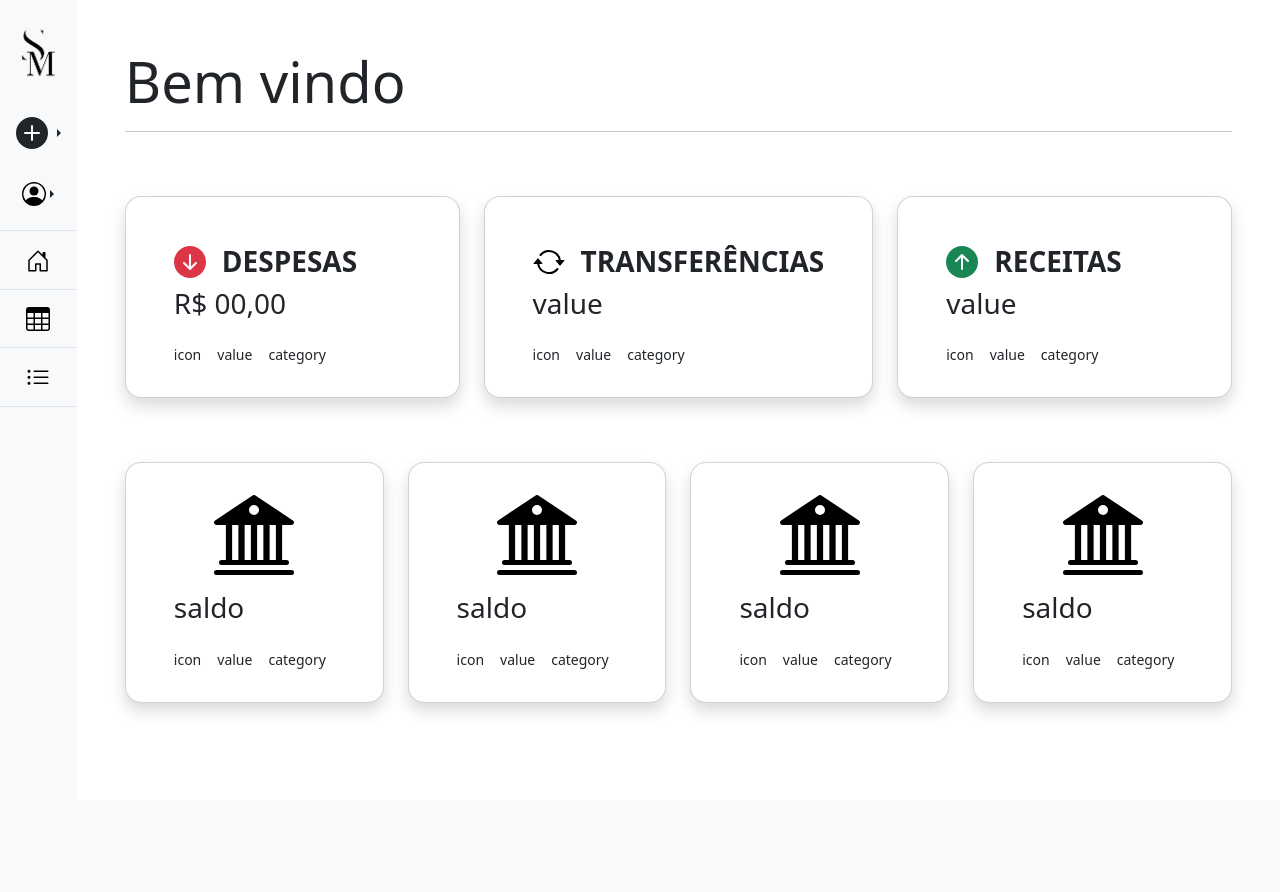
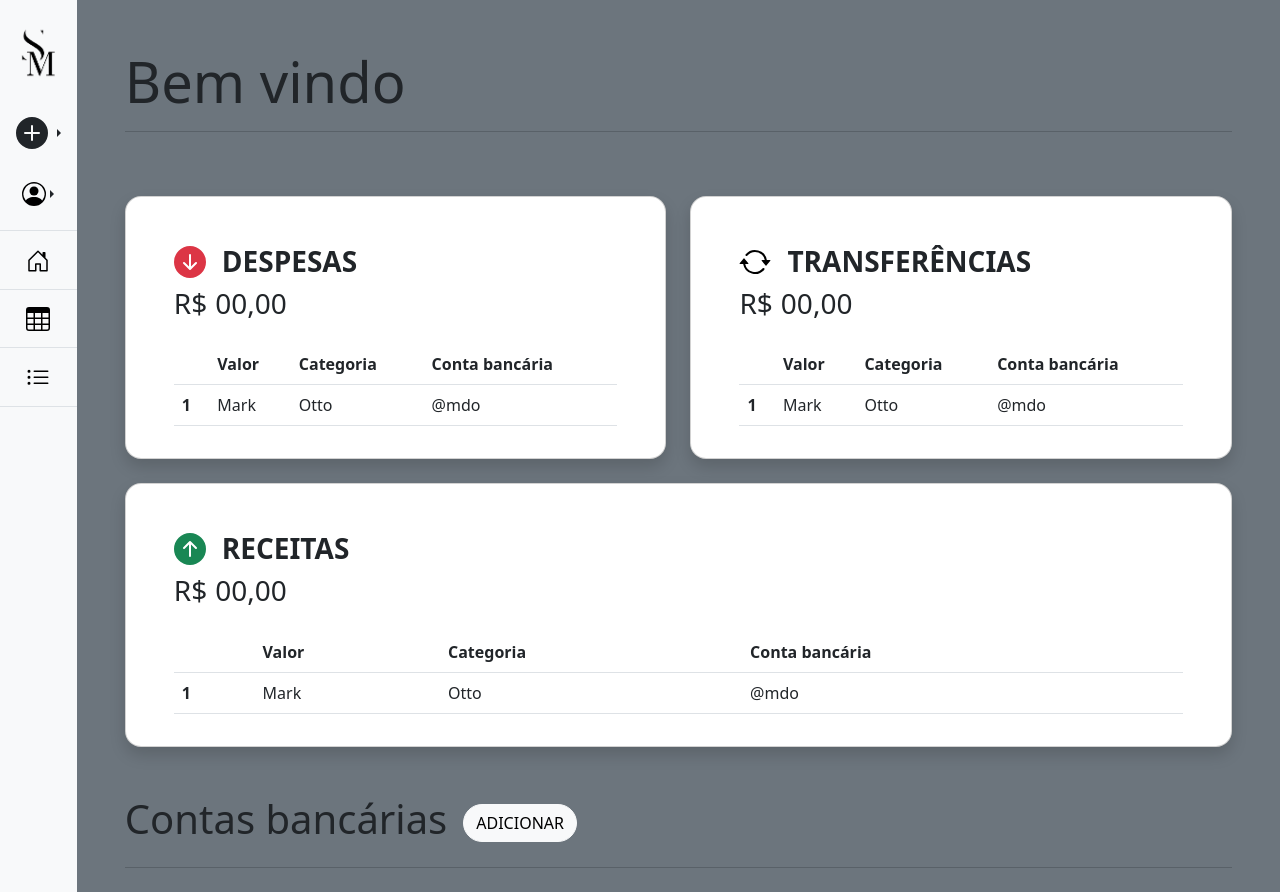
Before and after one commit to lemuel-manske/smart-money-2o, a Flask app: page /app/ in a window 1280 px wide. Before the commit the page ends 712 px from the top, so only its background shows below. Run offline with Flask 2, Linux system fonts and the light colour scheme; data that the repository does not hold is empty.

Commit message:
Atualizando página principal

```diff
--- a/static/js/dashboard/forms/forms.js
+++ b/static/js/dashboard/forms/forms.js
@@ -1,33 +1,98 @@
-const fields = {
-	despesa: {
-		contas_bancarias_select: "#contas-bancarias-despesa",
-		categorias_select: "#categorias-despesa",
-		valor: "#valor-despesa",
-		status: "#status-despesa",
-		descricao: "#descricao-despesa"
-	}
-}
-
 jQuery(function($) {
 
-	cleanErrors();
+	clean_errors();
 
-	$('#despesa-submit').on('click', function () {
-		despesa_fields = fields.despesa
+	check_flash_message();
 
-		let [ contas_bancarias_select, categorias_select, valor, foi_pago, descricao ] = get_validate(
-			despesa_fields.contas_bancarias_select,
-			despesa_fields.categorias_select,
-			despesa_fields.valor,
-			despesa_fields.status,
-			despesa_fields.descricao)
+	$('#conta-bancaria-submit').on('click', function () {
+		conta_bancaria_fields = fields.conta_bancaria;
 
-		is_error = !completed_fieds(despesa_fields.valor, despesa_fields.descricao)
+		let [ nome, saldo ] = get_fields_values(conta_bancaria_fields.nome, conta_bancaria_fields.saldo)
+		let [ moeda, instituicao ] = get_select_fields_values(conta_bancaria_fields.moeda_select,
+				conta_bancaria_fields.instituicao_select)
+
+		is_error = !completed_fieds(conta_bancaria_fields.saldo, conta_bancaria_fields.nome)
 
 		if (!is_error) {
 			$.ajax({
-				url: 'http://localhost:5000/api/create/'
+				url: 'http://localhost:5000/api/create/conta-bancaria',
+				method: 'POST',
+				headers: {
+					'Authorization': 'Bearer ' + localStorage.getItem('x-sm-update-bearer-token')
+				},
+				contentType: 'application/json',
+				dataType: 'json',
+				data: JSON.stringify({
+					nome: nome,
+					saldo: saldo,
+					moeda: moeda,
+					instituicao: instituicao
+				}),
+
+				success: (res) => {
+					sessionStorage.setItem('flash_message', `Conta bancária "${nome}" adicionada com sucesso!`);
+
+					location.reload();
+				},
+
+				error: (xhr) => {
+					response = xhr.responseJSON;
+					console.log(response)
+				}
 			})
 		}
 	})
+
+	// $.ajax({
+	// 	url: 'http://localhost:5000/api/list/contas-bancarias',
+	// 	method: 'GET',
+	// 	headers: {
+	// 		'Authorization': 'Bearer ' + localStorage.getItem('x-sm-update-bearer-token')
+	// 	},
+
+	// 	success: (res) => {
+	// 		// Pegar somente os primeiros 4 elementos
+	// 		let contas_bancarias = (JSON.parse(
+	// 			JSON.stringify(res))).slice(0, 4)
+
+	// 		for (conta of contas_bancarias) {
+	// 			$('#contas-bancarias-resume').append(
+	// 				criar_article_conta_bancaria(conta.id, conta.moeda, conta.instituicao, parseFloat(conta.saldo).toFixed(2))
+	// 			);
+	// 		}
+	// 	}
+	// })
+
+	// $.ajax({
+	// 	url: 'http://localhost:5000/api/list/categorias',
+	// 	method: 'GET',
+	// 	headers: {
+	// 		'Authorization': 'Bearer ' + localStorage.getItem('x-sm-update-bearer-token')
+	// 	},
+
+	// 	success: (categorias) => {
+	// 		for (cat of categorias) {
+	// 			alert(cat)
+	// 		}
+	// 	}
+	// })
+
+	// $('#despesa-submit').on('click', function () {
+	// 	despesa_fields = fields.despesa
+
+	// 	let [ contas_bancarias_select, categorias_select, valor, foi_pago, descricao ] = get_validate(
+	// 		despesa_fields.contas_bancarias_select,
+	// 		despesa_fields.categorias_select,
+	// 		despesa_fields.valor,
+	// 		despesa_fields.status,
+	// 		despesa_fields.descricao)
+
+	// 	is_error = !completed_fieds(despesa_fields.valor, despesa_fields.descricao)
+
+	// 	if (!is_error) {
+	// 		$.ajax({
+	// 			url: 'http://localhost:5000/api/create/'
+	// 		})
+	// 	}
+	// })
 })
--- a/static/js/utils.js
+++ b/static/js/utils.js
@@ -2,13 +2,17 @@ function get_fields_values(...fields) {
 	return fields.map((id) => $(id).val());
 }
 
-function showError(field, msg) {
+function get_select_fields_values(...fields) {
+	return fields.map((id) => $(`${id} option:selected`).attr('value'));
+}
+
+function show_error(field, msg) {
 	$(field).toggleClass('is-invalid', true);
 	$(field).parent().toggleClass('is-invalid', true);
 	$(field + '-erro').text(msg);
 }
 
-function showSuperError(id, msg) {
+function show_super_error(id, msg) {
 	$(id).text(msg);
 }
 
@@ -16,14 +20,14 @@ function completed_fieds(...fields) {
 	let tmp = true;
 	for (let field of fields) {
 		if (!$(field).val()) {
-			showError(field, 'Preencha o campo.');
+			show_error(field, 'Preencha o campo.');
 			tmp = false;
 		}
 	}
 	return tmp;
 }
 
-function cleanErrors() {
+function clean_errors() {
 	$('.form-control').on('input', function() {
 		$(this).removeClass('is-invalid');
 	});
@@ -31,3 +35,16 @@ function cleanErrors() {
 		$(this).removeClass('is-invalid');
 	});
 }
+
+function check_flash_message() {
+	if (sessionStorage.getItem('flash_message')) {
+		let flash_message = sessionStorage.getItem('flash_message');
+
+		$('.toast-body').append(flash_message);
+
+		let toast = new bootstrap.Toast(document.getElementById('flash-message'))
+		toast.show()
+
+		sessionStorage.removeItem('flash_message')
+	}
+}
--- a/templates/app_base.html
+++ b/templates/app_base.html
@@ -68,7 +68,7 @@
 	</symbol>
 </svg>
 
-<body class="bg-white">
+<body class="bg-secondary">
 	<main>
 		<div class="d-flex flex-row">
 			<div class="d-flex flex-column flex-shrink-0 bg-light" style="width: 4.8rem; min-height: 100vh;">
@@ -166,14 +166,20 @@
 							<form>
 								<div class="row mb-3 gy-3">
 									<div class="col">
-										<label class="form-label" for="contas-bancarias-despesa">Conta bancária</label>
-										<select id="contas-bancarias-despesa" class="form-select form-select-lg mb-3">
-										</select>
+										<div class="form-floating">
+											<div class="form-floating">
+												<select id="contas-bancarias-despesa" class="form-select">
+													</select>
+												<label for="contas-bancarias-despesa">Conta bancária</label>
+											</div>
+										</div>
 									</div>
 									<div class="col">
-										<label class="form-label" for="categorias-despesa">Categoria</label>
-										<select id="categorias-despesa" class="form-select form-select-lg mb-3">
-										</select>
+										<div class="form-floating">
+											<select id="categorias-despesa" class="form-select">
+												</select>
+											<label for="categorias-despesa">Categoria</label>
+										</div>
 									</div>
 								</div>
 
@@ -226,9 +232,24 @@
 						</div>
 						<div class="modal-body">
 							<form>
-								<label class="form-label" for="contas-bancarias-receita">Conta bancária</label>
-								<select id="contas-bancarias-receita" class="form-select form-select-lg mb-3">
-								</select>
+								<div class="row mb-3 gy-3">
+									<div class="col">
+										<div class="form-floating">
+											<div class="form-floating">
+												<select id="contas-bancarias-receita" class="form-select">
+													</select>
+												<label for="contas-bancarias-receita">Conta bancária</label>
+											</div>
+										</div>
+									</div>
+									<div class="col">
+										<div class="form-floating">
+											<select id="categorias-receita" class="form-select">
+												</select>
+											<label for="categorias-receita">Categoria</label>
+										</div>
+									</div>
+								</div>
 
 								<div class="input-group has-validation mb-3">
 									<div class="form-floating">
@@ -247,6 +268,15 @@
 										<input class="form-check-input toggle-visibility-button" type="checkbox" value=""
 											id="status-receita">
 									</div>
+								</div>
+
+								<div class="input-group has-validation mb-3">
+									<div class="form-floating">
+										<textarea class="form-control" placeholder="Escreva uma breve descrição" id="descricao-receita" style="height: 4em"></textarea>
+
+										<label for="descricao-receita">Descrição</label>
+									</div>
+									<div class="invalid-feedback" id="valor-receita-erro"></div>
 								</div>
 							</form>
 						</div>
@@ -283,19 +313,37 @@
 									<div class="col-md-4">
 										<div class="form-floating">
 											<select class="form-select" id="selecionar-moeda">
-											</select>
-											<label for="selecionar-moeda">Moeda</label>
+												</select>
+											<label for="selecionar-moeda">Moeda para conversão</label>
 										</div>
 									</div>
 								</div>
-								<label class="form-label" for="instituicao-bancaria">Instituição bancária</label>
-								<select id="instituicao-bancaria" class="form-select form-select-lg mb-3">
-								</select>
+
+								<div class="row mb-3 gy-3">
+									<div class="col">
+										<div class="form-floating">
+											<select id="instituicao-bancaria" class="form-select">
+												</select>
+											<label for="instituicao-bancaria">Instituição bancária</label>
+										</div>
+									</div>
+									<div class="col">
+										<div class="form-floating">
+											<input type="text" class="form-control" id="nome-conta-bancaria"
+												placeholder="Apelido da conta">
+											<label for="nome-conta-bancaria">Apelido da conta</label>
+											<div class="invalid-feedback" id="nome-conta-bancaria-erro"></div>
+										</div>
+									</div>
+								</div>
 							</form>
 						</div>
 						<div class="modal-footer border-none">
-							<div class="d-flex mx-auto"><button type="button"
-									class="btn btn-indigo text-white rounded-pill px-3">ADICIONAR</button></div>
+							<div class="d-flex mx-auto">
+								<button type="submit" id="conta-bancaria-submit" class="btn btn-indigo text-white rounded-pill px-3">
+									ADICIONAR
+								</button>
+							</div>
 						</div>
 					</div>
 				</div>
@@ -315,7 +363,8 @@
 <script src="https://code.jquery.com/jquery-3.6.0.js" integrity="sha256-H+K7U5CnXl1h5ywQfKtSj8PCmoN9aaq30gDh27Xc0jk="
 	crossorigin="anonymous"></script>
 
-<script src="../static/js/auth/auth.js"></script>
+<script src="../static/js/dashboard/forms/resgatar_dados_backend.js"></script>
+<script src="../static/js/dashboard/forms/forms.js"></script>
 <script src="../static/js/utils.js"></script>
 
 {% block script %}{% endblock %}
--- a/templates/dashboard.html
+++ b/templates/dashboard.html
@@ -2,14 +2,15 @@
 
 {% block conteudo %}
 
-<div class="container-fluid px-5 pt-5" >
-	<div>
+<div class="container-fluid px-5 pt-5">
+	<header>
 		<h1 class="display-4">Bem vindo</h1>
 		<hr>
-	</div>
+	</header>
 
+	<section>
 		<div class="row g-4 py-5">
-		<div class="col">
+			<article class="col">
 				<div class="card rounded-4 shadow">
 					<div class="d-flex flex-column px-5 py-5 pb-3">
 						<div class="d-flex align-items-center pb-2">
@@ -18,23 +19,33 @@
 							</svg>
 							<h3 class="mb-0 fw-bold">DESPESAS</h3>
 						</div>
-					<h3 class="pb-3">R$ 00,00</h3>
-					<ul class="d-flex list-unstyled mt-auto">
-						<li class="d-flex align-items-center me-3">
-							<small>icon</small>
-						</li>
-						<li class="d-flex align-items-center me-3">
-							<small>value</small>
-						</li>
-						<li class="d-flex align-items-center">
-							<small>category</small>
-						</li>
-					</ul>
+						<h3 class="d-flex">
+							{{ currency_symbol }}
+							<p class="ms-2" id="valor-despesas">00,00</p>
+						</h3>
+						<table class="table" id="tabela-despesas">
+							<thead>
+								<tr>
+									<th scope="col"></th>
+									<th scope="col">Valor</th>
+									<th scope="col">Categoria</th>
+									<th scope="col">Conta bancária</th>
+								</tr>
+							</thead>
+							<tbody>
+								<tr>
+									<th scope="row">1</th>
+									<td>Mark</td>
+									<td>Otto</td>
+									<td>@mdo</td>
+								</tr>
+							</tbody>
+						</table>
 					</div>
 				</div>
-		</div>
+			</article>
 
-		<div class="col">
+			<article class="col">
 				<div class="card rounded-4 shadow">
 					<div class="d-flex flex-column px-5 py-5 pb-3">
 						<div class="d-flex align-items-center pb-2">
@@ -43,23 +54,34 @@
 							</svg>
 							<h3 class="mb-0 fw-bold">TRANSFERÊNCIAS</h3>
 						</div>
-					<h3 class="pb-3">value</h3>
-					<ul class="d-flex list-unstyled mt-auto">
-						<li class="d-flex align-items-center me-3">
-							<small>icon</small>
-						</li>
-						<li class="d-flex align-items-center me-3">
-							<small>value</small>
-						</li>
-						<li class="d-flex align-items-center">
-							<small>category</small>
-						</li>
-					</ul>
+						<h3 class="d-flex">
+							{{ currency_symbol }}
+							<p class="ms-2" id="valor-transferencias">00,00</p>
+						</h3>
+
+						<table class="table" id="tabela-transferencias">
+							<thead>
+								<tr>
+									<th scope="col"></th>
+									<th scope="col">Valor</th>
+									<th scope="col">Categoria</th>
+									<th scope="col">Conta bancária</th>
+								</tr>
+							</thead>
+							<tbody>
+								<tr>
+									<th scope="row">1</th>
+									<td>Mark</td>
+									<td>Otto</td>
+									<td>@mdo</td>
+								</tr>
+							</tbody>
+						</table>
 					</div>
 				</div>
-		</div>
+			</article>
 
-		<div class="col">
+			<article class="col">
 				<div class="card rounded-4 shadow">
 					<div class="d-flex flex-column px-5 py-5 pb-3">
 						<div class="d-flex align-items-center pb-2">
@@ -68,120 +90,63 @@
 							</svg>
 							<h3 class="mb-0 fw-bold">RECEITAS</h3>
 						</div>
-					<h3 class="pb-3">value</h3>
-					<ul class="d-flex list-unstyled mt-auto">
-						<li class="d-flex align-items-center me-3">
-							<small>icon</small>
-						</li>
-						<li class="d-flex align-items-center me-3">
-							<small>value</small>
-						</li>
-						<li class="d-flex align-items-center">
-							<small>category</small>
-						</li>
-					</ul>
+						<h3 class="d-flex">
+							{{ currency_symbol }}
+							<p class="ms-2" id="valor-receitas">00,00</p>
+						</h3>
+						<table class="table" id="tabela-receitas">
+							<thead>
+								<tr>
+									<th scope="col"></th>
+									<th scope="col">Valor</th>
+									<th scope="col">Categoria</th>
+									<th scope="col">Conta bancária</th>
+								</tr>
+							</thead>
+							<tbody>
+								<tr>
+									<th scope="row">1</th>
+									<td>Mark</td>
+									<td>Otto</td>
+									<td>@mdo</td>
+								</tr>
+							</tbody>
+						</table>
 					</div>
 				</div>
+			</article>
 		</div>
+	</section>
+
+	<section>
+		<header class="d-flex align-items-center">
+			<h4 class="display-6 me-2">Contas bancárias</h4>
+			<a class="btn btn-light rounded-pill mx-2" data-bs-toggle="modal" data-bs-target="#formContaBancaria"
+				href="#">ADICIONAR</a>
+		</header>
+
+		<hr>
+
+		<div class="row g-4 py-3" id="contas-bancarias-resume">
+			<!-- Populate on JS -->
 		</div>
+	</section>
 
-	<div class="row g-4 py-3">
-		<div class="col">
-			<div class="card rounded-4 shadow">
-				<div class="d-flex flex-column px-5 pt-4 pb-3">
-					<div class="text-center pb-3 pt-2">
-						<svg height="5em" width="5em">
-							<use xlink:href="#banco" />
-						</svg>
+	<div class="toast-container position-fixed top-0 end-0 p-3">
+		<div id="flash-message" class="toast" role="alert" aria-live="assertive" aria-atomic="true">
+			<div class="toast-header">
+				<img class="rounded me-2" alt="...">
+				<strong class="me-auto">Smart Money</strong>
+				<button type="button" class="btn-close" data-bs-dismiss="toast" aria-label="Close"></button>
 			</div>
-					<h3 class="pb-3">saldo</h3>
-					<ul class="d-flex list-unstyled mt-auto">
-						<li class="d-flex align-items-center me-3">
-							<small>icon</small>
-						</li>
-						<li class="d-flex align-items-center me-3">
-							<small>value</small>
-						</li>
-						<li class="d-flex align-items-center">
-							<small>category</small>
-						</li>
-					</ul>
-				</div>
-			</div>
-		</div>
-
-		<div class="col">
-			<div class="card rounded-4 shadow">
-				<div class="d-flex flex-column px-5 pt-4 pb-3">
-					<div class="text-center pb-3 pt-2">
-						<svg height="5em" width="5em">
-							<use xlink:href="#banco" />
-						</svg>
-					</div>
-					<h3 class="pb-3">saldo</h3>
-					<ul class="d-flex list-unstyled mt-auto">
-						<li class="d-flex align-items-center me-3">
-							<small>icon</small>
-						</li>
-						<li class="d-flex align-items-center me-3">
-							<small>value</small>
-						</li>
-						<li class="d-flex align-items-center">
-							<small>category</small>
-						</li>
-					</ul>
-				</div>
-			</div>
-		</div>
-
-		<div class="col">
-			<div class="card rounded-4 shadow">
-				<div class="d-flex flex-column px-5 pt-4 pb-3">
-					<div class="text-center pb-3 pt-2">
-						<svg height="5em" width="5em">
-							<use xlink:href="#banco" />
-						</svg>
-					</div>
-					<h3 class="pb-3">saldo</h3>
-					<ul class="d-flex list-unstyled mt-auto">
-						<li class="d-flex align-items-center me-3">
-							<small>icon</small>
-						</li>
-						<li class="d-flex align-items-center me-3">
-							<small>value</small>
-						</li>
-						<li class="d-flex align-items-center">
-							<small>category</small>
-						</li>
-					</ul>
-				</div>
-			</div>
-		</div>
-
-		<div class="col">
-			<div class="card rounded-4 shadow">
-				<div class="d-flex flex-column px-5 pt-4 pb-3">
-					<div class="text-center pb-3 pt-2">
-						<svg height="5em" width="5em">
-							<use xlink:href="#banco" />
-						</svg>
-					</div>
-					<h3 class="pb-3">saldo</h3>
-					<ul class="d-flex list-unstyled mt-auto">
-						<li class="d-flex align-items-center me-3">
-							<small>icon</small>
-						</li>
-						<li class="d-flex align-items-center me-3">
-							<small>value</small>
-						</li>
-						<li class="d-flex align-items-center">
-							<small>category</small>
-						</li>
-					</ul>
-				</div>
+			<div class="toast-body">
 			</div>
 		</div>
 	</div>
 </div>
 
 {% endblock %}
+
+{% block script %}
+
+{% endblock %}
```
Lines whose indentation alone changed are shown as unchanged.
